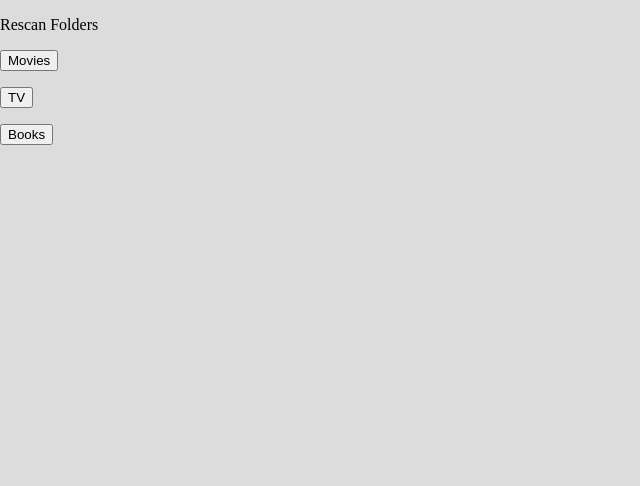
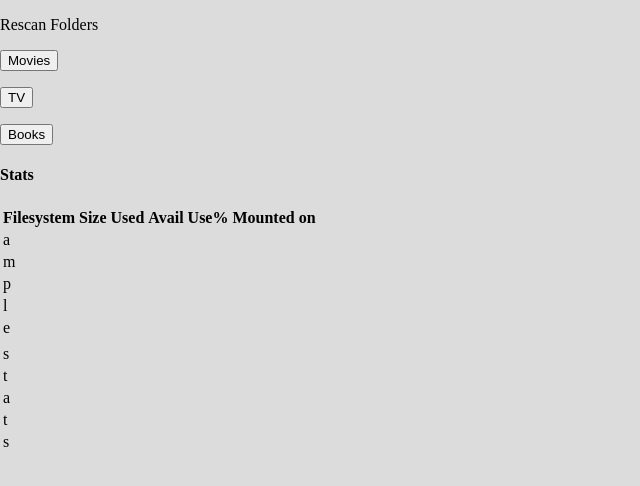
Before and after one commit to jasonwarta/MediaServer, a Python web app: template media_server/templates/views/admin.html in a window 1280 px wide. Shown: the top 486 px of the page, without its empty margins (0-640 px from the left). Run offline with Jinja, Linux system fonts and the light colour scheme; the template is opened without the code that fills it: most values are stand-ins (such as "Sample title", 1, 10 or a date in 2020).

Commit message:
added stats to admin page, added favicon

```diff
--- a/media_server/static/css/styles.css
+++ b/media_server/static/css/styles.css
@@ -59,3 +59,7 @@
 	border-bottom-left-radius:13px;
 	border-bottom-right-radius:13px;
 }
+
+.stats th,td {
+	text-align: left;
+}
--- a/media_server/static/js/scripts.js
+++ b/media_server/static/js/scripts.js
@@ -229,7 +229,7 @@
 		}
 	};
 	if (mode == 'list'){
-		xhr.open('POST','search/'+category,true);
+		xhr.open('POST','search/'+category+'/',true);
 	}
 	else if (mode == 'search'){
 		xhr.open('POST','search/'+document.getElementsByClassName('selected')[0].classList.item(0)+'/'+elem.value,true);
--- a/media_server/templates/base.html
+++ b/media_server/templates/base.html
@@ -9,6 +9,8 @@
 		{% endblock %}
 
 		<link rel="stylesheet" href="{{ url_for('static',filename='css/styles.css') }}">
+
+		<link rel="shortcut icon" href="{{ url_for('static', filename='favicon.ico') }}">
 	</head>
 
 	<body onload="bodyonload();">
--- a/media_server/templates/views/admin.html
+++ b/media_server/templates/views/admin.html
@@ -15,4 +15,25 @@
 	<p>
 		<button onclick='rescanFolder(this);'>Books</button>
 	</p>
+	<p>
+		<h4>Stats</h4>
+		<table class='stats'>
+			<tr>
+				<th>Filesystem</th>
+				<th>Size</th>
+				<th>Used</th>
+				<th>Avail</th>
+				<th>Use%</th>
+				<th>Mounted on</th>
+			</tr>
+
+			{% for line in stats[1:] %}
+				<tr>
+					{% for item in line %}
+					<td>{{item}}</td>
+					{% endfor %}
+				</tr>
+			{% endfor %}
+		</table>
+	</p>
 {% endblock %}
```
Also changed, not shown: media_server/views/basic.py (+15 -10 lines), media_server/static/favicon.ico (added).
